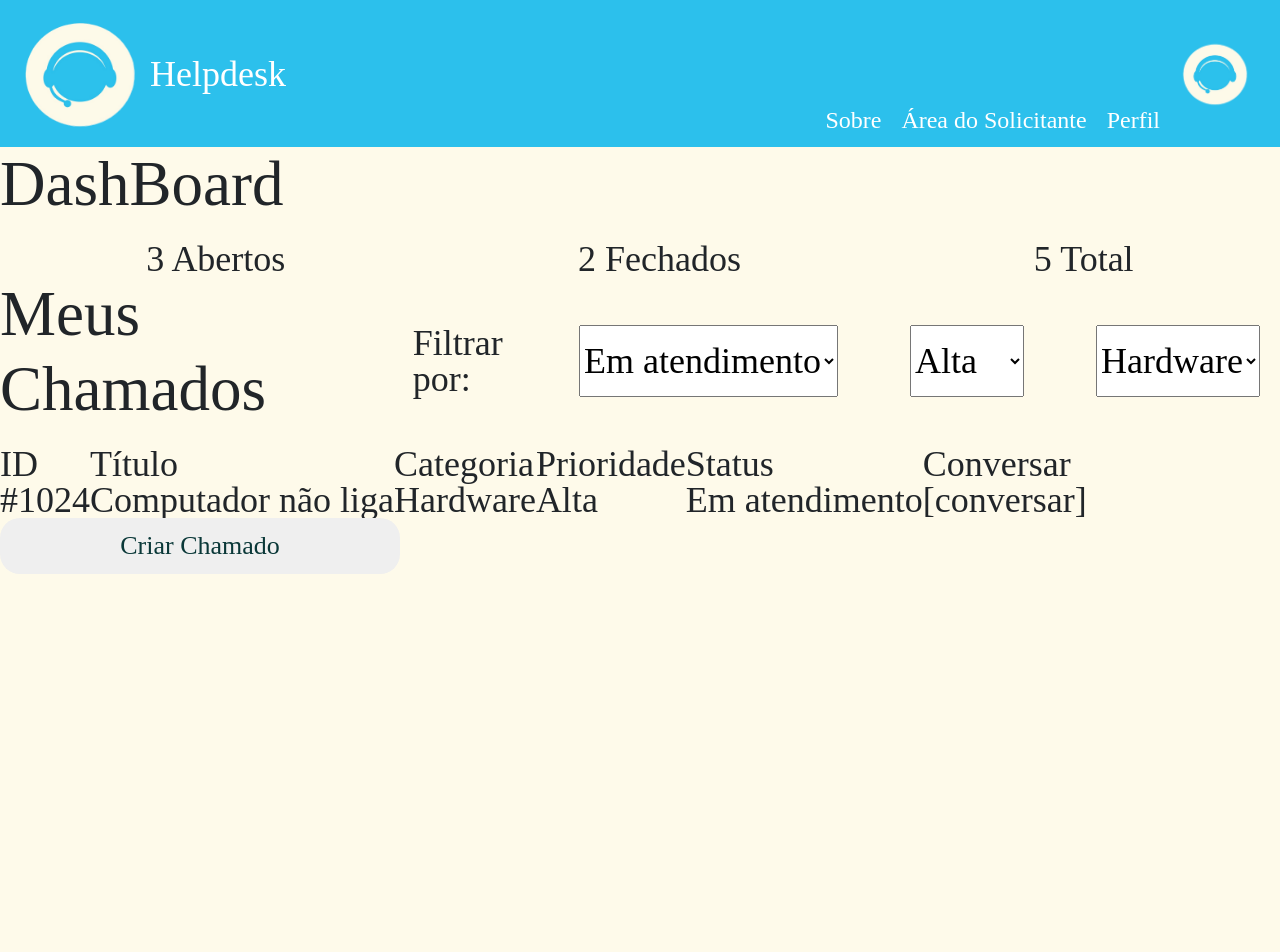
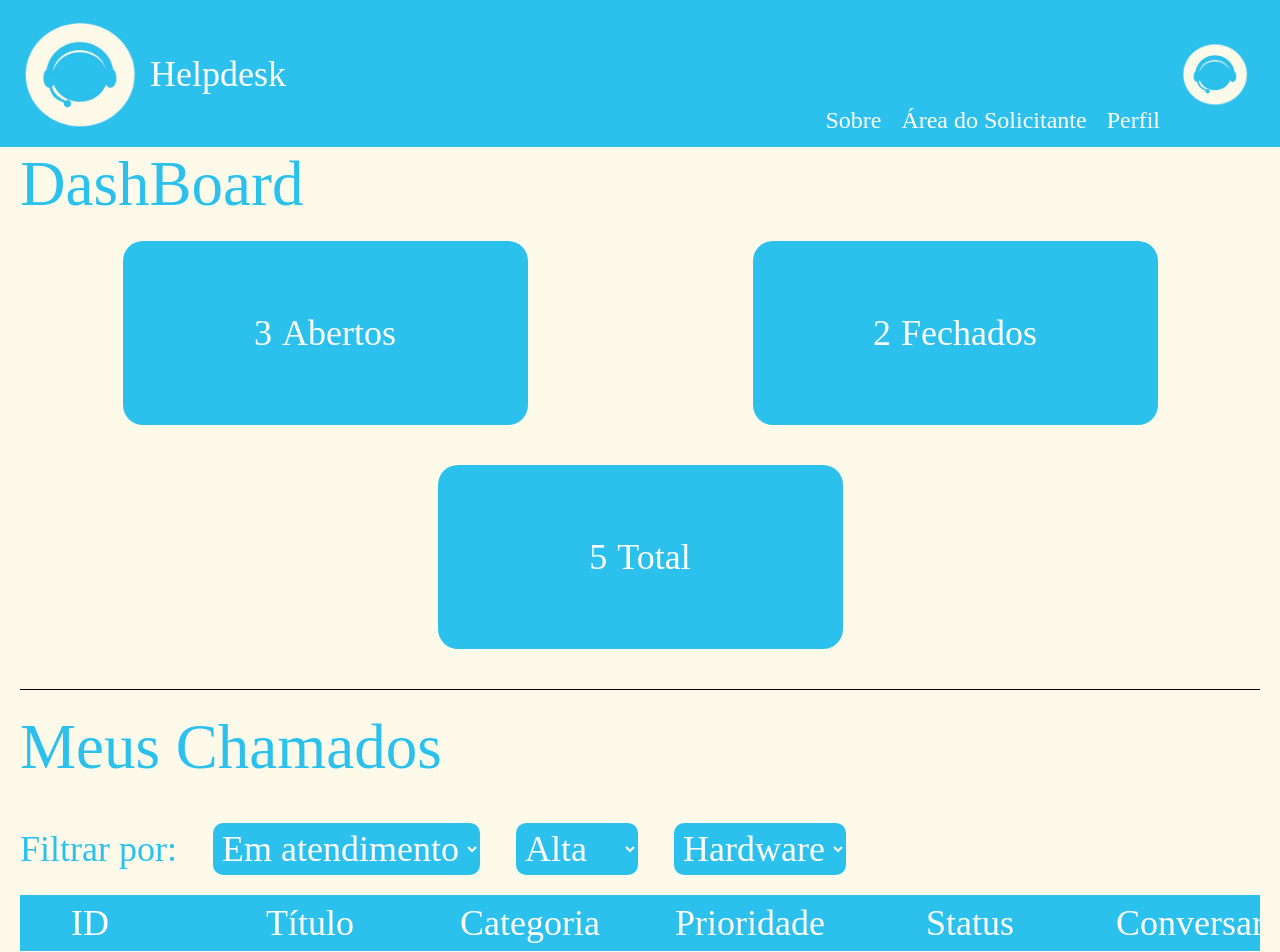
Before and after one commit to ErickConn/case-web-chamadosTI, a React (Vite) app in the folder frontend/case-web-chamadosTI/: page /solicitante in a window 1280 px wide. Shown: the top 952 px of the page. Before the commit the page ends 800 px from the top, so only its background shows below. Built offline with nearby package versions, Linux system fonts and the light colour scheme.

Commit message:
componentize and css

```diff
--- /dev/null
+++ b/frontend/case-web-chamadosTI/src/components/dashboard.jsx
@@ -0,0 +1,18 @@
+import styles from './dashboard.module.css'
+
+export default function Dashboard({ dados = [] }) {
+    return (
+        <div className={styles.dashBoardContainer}>
+            <h3>DashBoard</h3>
+            <div className={styles.dashBoardBoxes}>
+                {dados.map((item, index) => (
+                    <div key={index} className={styles.dashBoardBox}>
+                        <a>{item.valor} </a>
+                        <a>{item.label}</a>
+                    </div>
+                ))}
+            </div>
+            <div className={styles.line}></div>
+        </div>
+    )
+}
--- /dev/null
+++ b/frontend/case-web-chamadosTI/src/components/dashboard.module.css
@@ -0,0 +1,40 @@
+.dashBoardContainer {
+    color: #2CC0EC;
+    padding: 0 20px;
+}
+
+.line {
+    width: 100%;
+    height: 1px;
+    background-color: black;
+    margin-top: 20px;
+    margin-bottom: 20px;
+}
+
+.dashBoardBoxes {
+    display: flex;
+    justify-content: space-around;
+    flex-wrap: wrap;
+    gap: 20px;
+}
+
+.dashBoardBox {
+    color: white;
+    background-color: #2CC0EC;
+    max-width: 405px;
+    width: 100%;
+    height: 184px;
+    display: flex;
+    align-items: center;
+    justify-content: center;
+    margin: auto;
+    border-radius: 20px;
+    margin-bottom: 20px;
+    gap: 10px;
+}
+
+@media screen and (max-width: 900px) {
+    .dashBoardBox {
+        height: 130px;
+    }
+}
--- /dev/null
+++ b/frontend/case-web-chamadosTI/src/components/filtrosChamados.jsx
@@ -0,0 +1,36 @@
+import styles from './filtrosChamados.module.css'
+
+export default function FiltrosChamados() {
+    return (
+        <div className={styles.filtros}>
+            <span>Filtrar por: </span>
+            <select
+                className={styles.filtro}
+                name='status'
+                id='status'
+            >
+                <option value='atendimento'>Em atendimento</option>
+                <option value='resolvido'>Resolvido</option>
+                <option value='fechado'>Fechado</option>
+            </select>
+            <select
+                className={styles.filtro}
+                name='prioridade'
+                id='prioridade'
+            >
+                <option value='alta'>Alta</option>
+                <option value='média'>Média</option>
+                <option value='baixa'>Baixa</option>
+            </select>
+            <select
+                className={styles.filtro}
+                name='categoria'
+                id='categoria'
+            >
+                <option value='Hardware'>Hardware</option>
+                <option value='Acesso'>Acesso</option>
+                <option value='Rede'>Rede</option>
+            </select>
+        </div>
+    )
+}
--- /dev/null
+++ b/frontend/case-web-chamadosTI/src/components/filtrosChamados.module.css
@@ -0,0 +1,27 @@
+.filtros {
+    display: flex;
+    align-items: center;
+    flex-wrap: wrap;
+    gap: 1rem;
+    margin: 20px 0;
+}
+
+.filtro {
+    background-color: #2CC0EC;
+    color: white;
+    border: 0;
+    border-radius: 10px;
+    padding: 5px;
+}
+
+@media screen and (max-width: 900px) {
+    .filtros {
+        width: 100%;
+        gap: 10px;
+    }
+
+    .filtro {
+        flex: 1;
+        min-width: 120px;
+    }
+}
--- /dev/null
+++ b/frontend/case-web-chamadosTI/src/components/tabelaChamados.jsx
@@ -0,0 +1,34 @@
+import styles from './tabelaChamados.module.css'
+
+export default function TabelaChamados({ chamados = [] }) {
+    return (
+        <table className={styles.chamadosTable}>
+            <thead>
+                <tr className={styles.tableAtributos}>
+                    <th>ID</th>
+                    <th>Título</th>
+                    <th>Categoria</th>
+                    <th>Prioridade</th>
+                    <th>Status</th>
+                    <th>Conversar</th>
+                </tr>
+            </thead>
+            <tbody>
+                {chamados.map((chamado) => (
+                    <tr key={chamado.id} className={styles.tableData}>
+                        <td>{chamado.id}</td>
+                        <td>{chamado.titulo}</td>
+                        <td>{chamado.categoria}</td>
+                        <td>{chamado.prioridade}</td>
+                        <td>{chamado.status}</td>
+                        <td
+                            className={styles.conversar}
+                        >
+                            [conversar]
+                        </td>
+                    </tr>
+                ))}
+            </tbody>
+        </table>
+    )
+}
--- /dev/null
+++ b/frontend/case-web-chamadosTI/src/components/tabelaChamados.module.css
@@ -0,0 +1,47 @@
+.chamadosTable {
+    display: flex;
+    flex-direction: column;
+    margin: auto;
+    align-items: center;
+    justify-content: center;
+    overflow-x: auto;
+    max-width: 100%;
+}
+
+.chamadosTable th,
+.chamadosTable td {
+    width: 200px;
+    min-width: 120px;
+    text-align: center;
+}
+
+.tableAtributos {
+    display: flex;
+    background-color: #2CC0EC;
+    color: white;
+    align-items: center;
+    gap: 20px;
+    padding: 10px;
+}
+
+.tableData {
+    display: flex;
+    align-items: center;
+    gap: 20px;
+    padding: 10px;
+    background-color: white;
+}
+
+.conversar {
+    cursor: pointer;
+}
+
+.conversar:hover {
+    color: rgb(117, 100, 100);
+}
+
+@media screen and (max-width: 900px) {
+    .chamadosTable {
+        align-items: flex-start;
+    }
+}
--- a/frontend/case-web-chamadosTI/src/pages/solicitante.jsx
+++ b/frontend/case-web-chamadosTI/src/pages/solicitante.jsx
@@ -1,70 +1,38 @@
 import Header from '../components/header'
+import Dashboard from '../components/dashboard'
+import FiltrosChamados from '../components/filtrosChamados'
+import TabelaChamados from '../components/tabelaChamados'
 import styles from './solicitante.module.css'
 
+const dadosDashboard = [
+    { valor: 3, label: 'Abertos' },
+    { valor: 2, label: 'Fechados' },
+    { valor: 5, label: 'Total' },
+]
+
+const listaChamados = [
+    {
+        id: '#1024',
+        titulo: 'Computador não liga',
+        categoria: 'Hardware',
+        prioridade: 'Alta',
+        status: 'Em atendimento',
+    },
+]
 
 export default function Solicitante() {
     return (
         <>
-            <Header></Header>
-            <div className={styles.dashBoardContainer}>
-                <h3>DashBoard</h3>
-                <div className={styles.dashBoardBoxes}>
-                    <div className={styles.dashBoardBox}>
-                        <a>3 </a>
-                        <a>Abertos</a>
-                    </div>
-                    <div className={styles.dashBoardBox}>
-                        <a>2 </a>
-                        <a>Fechados</a>
-                    </div>
-                    <div className={styles.dashBoardBox}>
-                        <a>5 </a>
-                        <a>Total</a>
-                    </div>
-                </div>
-            </div>
+            <Header />
+            <Dashboard dados={dadosDashboard} />
             <div className={styles.chamadosContainer}>
                 <div className={styles.chamadosHeader}>
                     <h3>Meus Chamados</h3>
-                    <div className={styles.filtros}>
-                        <span>Filtrar por: </span>
-                        <select className={styles.filtro} name='status' id='status'>
-                            <option value='atendimento'>Em atendimento</option>
-                            <option value='resolvido'>Resolvido</option>
-                            <option value='fechado'>Fechado</option>
-                        </select>
-                        <select className={styles.filtro} name='prioridade' id='prioridade'>
-                            <option value='alta'>Alta</option>
-                            <option value='média'>Média</option>
-                            <option value='baixa'>Baixa</option>
-                        </select>
-                        <select className={styles.filtro} name='categoria' id='categoria'>
-                            <option value='Hardware'>Hardware</option>
-                            <option value='Acesso'>Acesso</option>
-                            <option value='Rede'>Rede</option>
-                        </select>
-                    </div>
+                    <FiltrosChamados />
                 </div>
-                <table className={styles.chamadosTable}>
-                    <tr className={styles.tableAtributos}>
-                        <th>ID</th>
-                        <th>Título</th>
-                        <th>Categoria</th>
-                        <th>Prioridade</th>
-                        <th>Status</th>
-                        <th>Conversar</th>
-                    </tr>
-                    <tr className={styles.tableData}>
-                        <td>#1024</td>
-                        <td>Computador não liga</td>
-                        <td>Hardware</td>
-                        <td>Alta</td>
-                        <td>Em atendimento</td>
-                        <td>[conversar]</td>
-                    </tr>
-                </table>
+                <TabelaChamados chamados={listaChamados} />
                 <button>Criar Chamado</button>
-            </div >
+            </div>
         </>
     )
 }
--- a/frontend/case-web-chamadosTI/src/pages/solicitante.module.css
+++ b/frontend/case-web-chamadosTI/src/pages/solicitante.module.css
@@ -1,20 +1,34 @@
-.dashBoardContainer {}
-
-.dashBoardBoxes {
-    display: flex;
-    justify-content: space-around;
+.chamadosContainer {
+    padding: 0 20px 40px;
 }
-
-.dashBoardBox {}
 
 .chamadosHeader {
     display: flex;
     align-items: center;
     justify-content: space-between;
+    flex-wrap: wrap;
+    color: #2CC0EC;
 }
 
-.filtros {
+button {
     display: flex;
-    gap: 2rem;
-    margin: 20px;
+    align-items: center;
+    justify-content: center;
+    margin: auto;
+    margin-top: 30px;
+    background-color: #2CC0EC;
+    color: white;
 }
+
+button:hover {
+    background-color: #50bbdb;
+    transition: ease-in-out 0.2s;
+    color: black;
+}
+
+@media screen and (max-width: 900px) {
+    .chamadosHeader {
+        flex-direction: column;
+        align-items: flex-start;
+    }
+}
```
